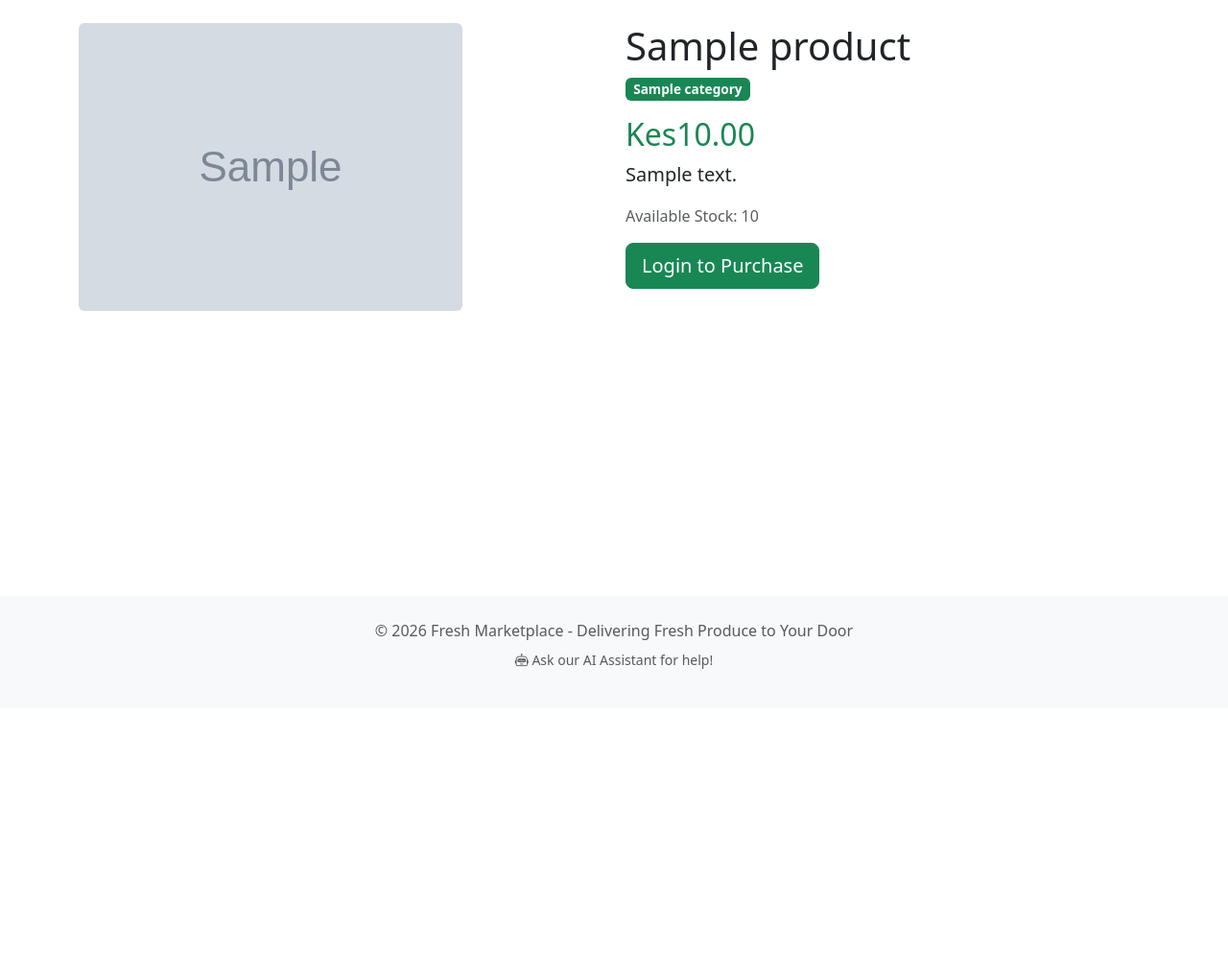
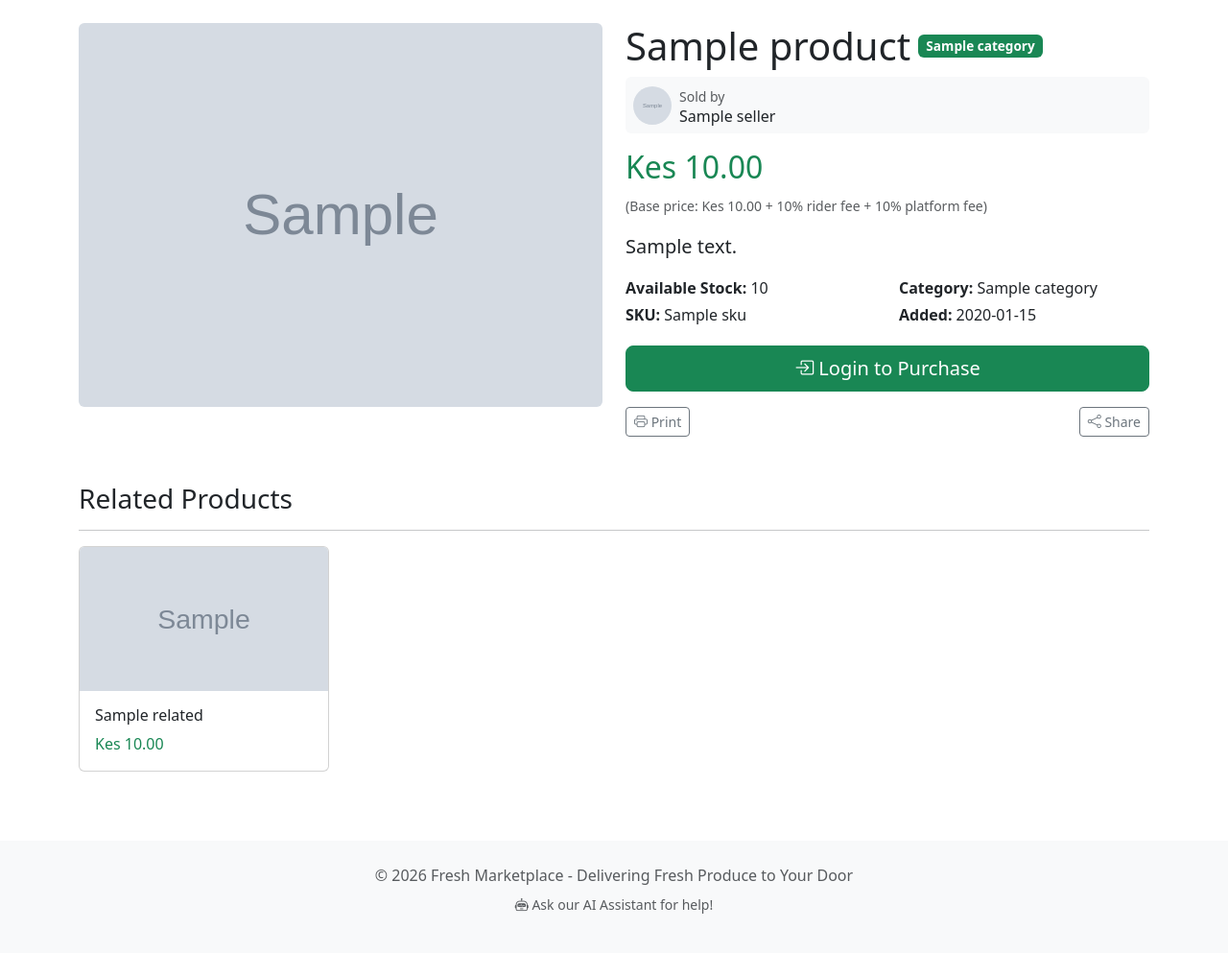
Before and after one commit to evansochadeka/FreshMarketplace, a Python web app: template templates/product_detail.html in a window 1280 px wide. Shown: the part 62-1055 px from the top of the page at 96% size. Before the commit the page ends 759 px from the top, so only its background shows below. Run offline with Jinja, Linux system fonts and the light colour scheme; the template is opened without the code that fills it: most values are stand-ins (such as "Sample title", 1, 10 or a date in 2020); grey boxes marked "Sample" are stand-in pictures.

Commit message:
Update product_detail.html

```diff
--- a/templates/product_detail.html
+++ b/templates/product_detail.html
@@ -1,28 +1,133 @@
 {% extends "base.html" %}
+
+{% block title %}{{ product.name }} - Fresh Marketplace{% endblock %}
 
 {% block content %}
 <div class="row">
     <div class="col-md-6">
-        <img src="{{ product.image_url }}" class="img-fluid rounded" alt="{{ product.name }}">
+        <img src="{{ product.image_url }}" class="img-fluid rounded" alt="{{ product.name }}" style="max-height: 400px; width: 100%; object-fit: cover;">
     </div>
     <div class="col-md-6">
-        <h1>{{ product.name }}</h1>
-        <span class="badge bg-success mb-3">{{ product.category }}</span>
-        <h2 class="text-success">Kes{{ "%.2f"|format(product.price) }}</h2>
+        <div class="d-flex align-items-center mb-2">
+            <h1 class="mb-0">{{ product.name }}</h1>
+            <span class="badge bg-success ms-2">{{ product.category }}</span>
+        </div>
+
+        <!-- Seller Info -->
+        <div class="d-flex align-items-center mb-3 p-2 bg-light rounded">
+            {% if seller.profile_image %}
+            <img src="{{ seller.profile_image }}"
+                 class="rounded-circle me-2"
+                 width="40" height="40"
+                 style="object-fit: cover;">
+            {% else %}
+            <i class="bi bi-person-circle fs-1 me-2"></i>
+            {% endif %}
+            <div>
+                <small class="text-muted">Sold by</small>
+                <h6 class="mb-0">{{ seller.business_name or seller.username }}</h6>
+            </div>
+            {% if session.user_id and session.user_id != seller.id %}
+            <a href="{{ url_for('chat_with_user', receiver_id=seller.id, product_id=product.id) }}"
+               class="btn btn-sm btn-outline-success ms-auto">
+                <i class="bi bi-chat-dots"></i> Chat with Seller
+            </a>
+            {% endif %}
+        </div>
+
+        <!-- Price Breakdown -->
+        <div class="mb-3">
+            <h2 class="text-success">Kes {{ "%.2f"|format(product.price) }}</h2>
+            <small class="text-muted">
+                (Base price: Kes {{ "%.2f"|format(product.base_price) }} +
+                10% rider fee + 10% platform fee)
+            </small>
+        </div>
+
         <p class="lead">{{ product.description }}</p>
-        <p class="text-muted">Available Stock: {{ product.stock }}</p>
+
+        <div class="row mb-3">
+            <div class="col-md-6">
+                <p class="mb-1"><strong>Available Stock:</strong> {{ product.stock }}</p>
+                <p class="mb-1"><strong>SKU:</strong> {{ product.sku }}</p>
+            </div>
+            <div class="col-md-6">
+                <p class="mb-1"><strong>Category:</strong> {{ product.category }}</p>
+                <p class="mb-1"><strong>Added:</strong> {{ product.created_at.strftime('%Y-%m-%d') }}</p>
+            </div>
+        </div>
 
         {% if session.user_id %}
-        <form method="POST" action="{{ url_for('add_to_cart', id=product.id) }}">
-            <div class="mb-3">
-                <label class="form-label">Quantity:</label>
-                <input type="number" name="quantity" class="form-control" value="1" min="1" max="{{ product.stock }}" style="width: 100px;">
+            {% if product.stock > 0 %}
+            <form method="POST" action="{{ url_for('add_to_cart', id=product.id) }}" class="mb-3">
+                <div class="row g-2">
+                    <div class="col-md-4">
+                        <label class="form-label">Quantity:</label>
+                        <input type="number" name="quantity" class="form-control" value="1" min="1" max="{{ product.stock }}">
+                    </div>
+                    <div class="col-md-8 d-flex align-items-end">
+                        <button type="submit" class="btn btn-success btn-lg w-100">
+                            <i class="bi bi-cart-plus"></i> Add to Cart
+                        </button>
+                    </div>
+                </div>
+            </form>
+            {% else %}
+            <div class="alert alert-warning">
+                <i class="bi bi-exclamation-triangle"></i> Out of Stock
             </div>
-            <button type="submit" class="btn btn-success btn-lg">Add to Cart</button>
-        </form>
+            {% endif %}
         {% else %}
-        <a href="{{ url_for('login') }}" class="btn btn-success btn-lg">Login to Purchase</a>
+        <a href="{{ url_for('login') }}" class="btn btn-success btn-lg w-100">
+            <i class="bi bi-box-arrow-in-right"></i> Login to Purchase
+        </a>
         {% endif %}
+
+        <!-- Share and Actions -->
+        <div class="d-flex justify-content-between mt-3">
+            <button class="btn btn-outline-secondary btn-sm" onclick="window.print()">
+                <i class="bi bi-printer"></i> Print
+            </button>
+            <button class="btn btn-outline-secondary btn-sm" onclick="shareProduct()">
+                <i class="bi bi-share"></i> Share
+            </button>
+        </div>
     </div>
 </div>
+
+<!-- Related Products Section -->
+{% if related_products %}
+<div class="row mt-5">
+    <div class="col-12">
+        <h3>Related Products</h3>
+        <hr>
+    </div>
+    {% for related in related_products %}
+    <div class="col-md-3 mb-4">
+        <div class="card h-100">
+            <img src="{{ related.image_url }}" class="card-img-top" alt="{{ related.name }}" style="height: 150px; object-fit: cover;">
+            <div class="card-body">
+                <h6 class="card-title">{{ related.name }}</h6>
+                <p class="text-success mb-0">Kes {{ "%.2f"|format(related.price) }}</p>
+                <a href="{{ url_for('product_detail', id=related.id) }}" class="stretched-link"></a>
+            </div>
+        </div>
+    </div>
+    {% endfor %}
+</div>
+{% endif %}
+
+<script>
+function shareProduct() {
+    if (navigator.share) {
+        navigator.share({
+            title: '{{ product.name }}',
+            text: 'Check out this product on Fresh Marketplace!',
+            url: window.location.href
+        });
+    } else {
+        prompt('Copy this link to share:', window.location.href);
+    }
+}
+</script>
 {% endblock %}
```
